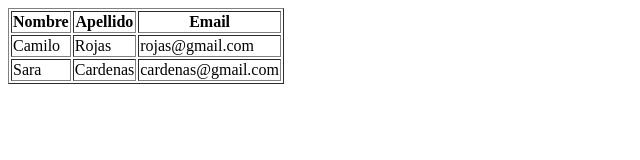
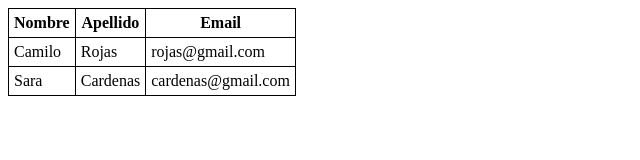
Before and after one commit to joseLeider/curso-3-desarrolloWeb, a plain HTML site: page tablas_en_html/index.html in a window 1280 px wide. Shown: the whole page, without its empty margins (0-640 px from the left). Drawn offline with Linux system fonts and the light colour scheme.

Commit message:
Agregar Tablas en html con css

```diff
--- /dev/null
+++ b/tablas_en_html/css/estilos.css
@@ -0,0 +1,15 @@
+table, th, td {
+    border: 1px solid black;
+    border-collapse: collapse; /*Bordes compartidos*/
+    /* border-collapse: collapse; */
+    /* border-spacing: 5px; /*Estable la distancia entre las celdas separandolas, se aplica cuando border-collapse es separate*/
+    padding: 5px;
+}
+
+/* td {
+    text-align: center;
+}
+
+th{
+    text-align: left;
+} */
--- a/tablas_en_html/index.html
+++ b/tablas_en_html/index.html
@@ -4,10 +4,11 @@
     <meta charset="UTF-8">
     <meta name="viewport" content="width=device-width, initial-scale=1.0">
     <title>Tablas en html</title>
+    <link rel="stylesheet" href="css/estilos.css">
 </head>
 <body>
     <!--Tabla básica-->
-    <table border="1"><!--Tabla bidimensional representada con datos tabulares-->
+    <table><!--Tabla bidimensional representada con datos tabulares-->
         <tr><!--Fila-->
             <th>Nombre</th><!--Encabezado de la columna, en cada columna representa un atributo-->
             <th>Apellido</th>
```
